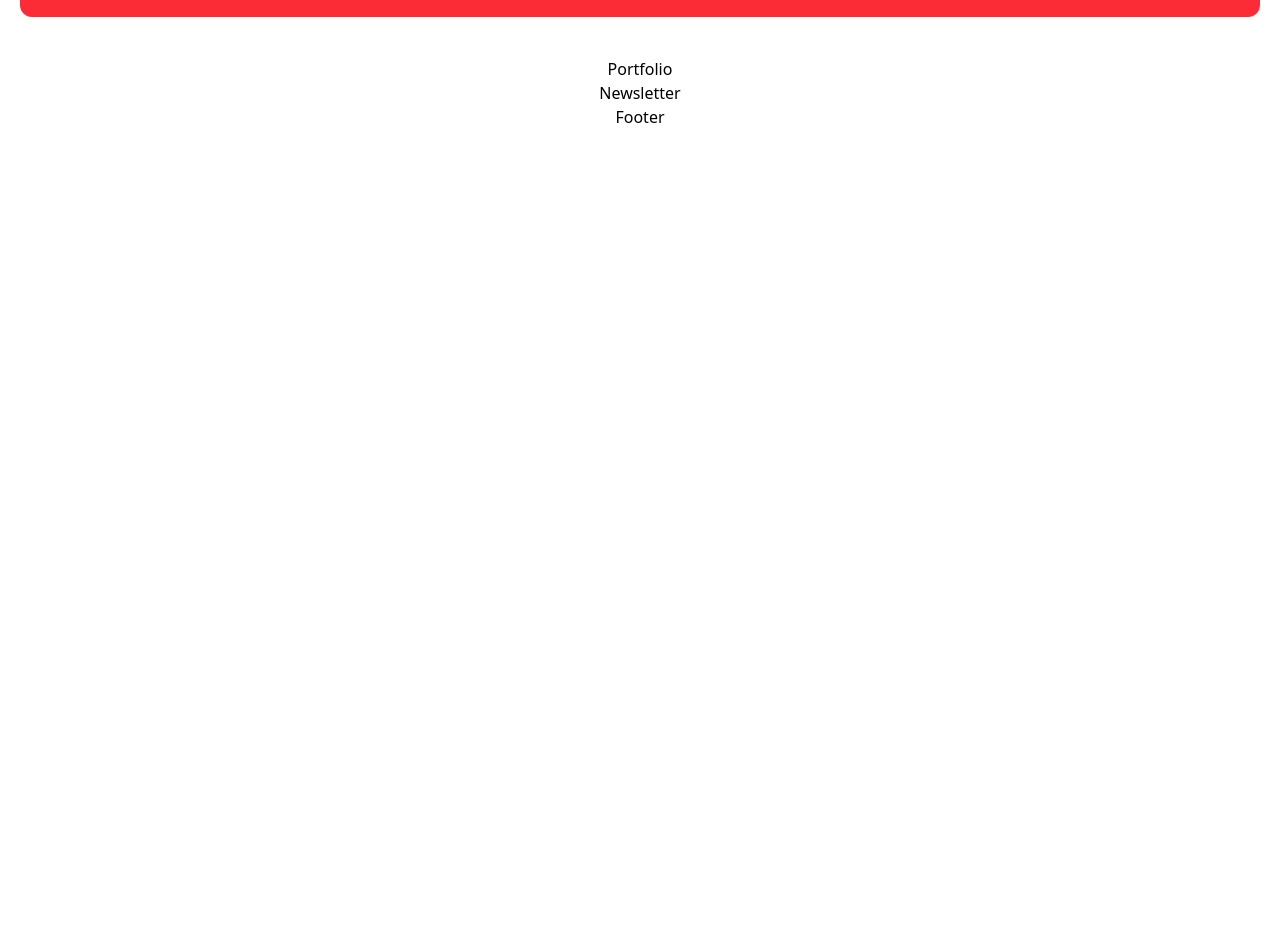
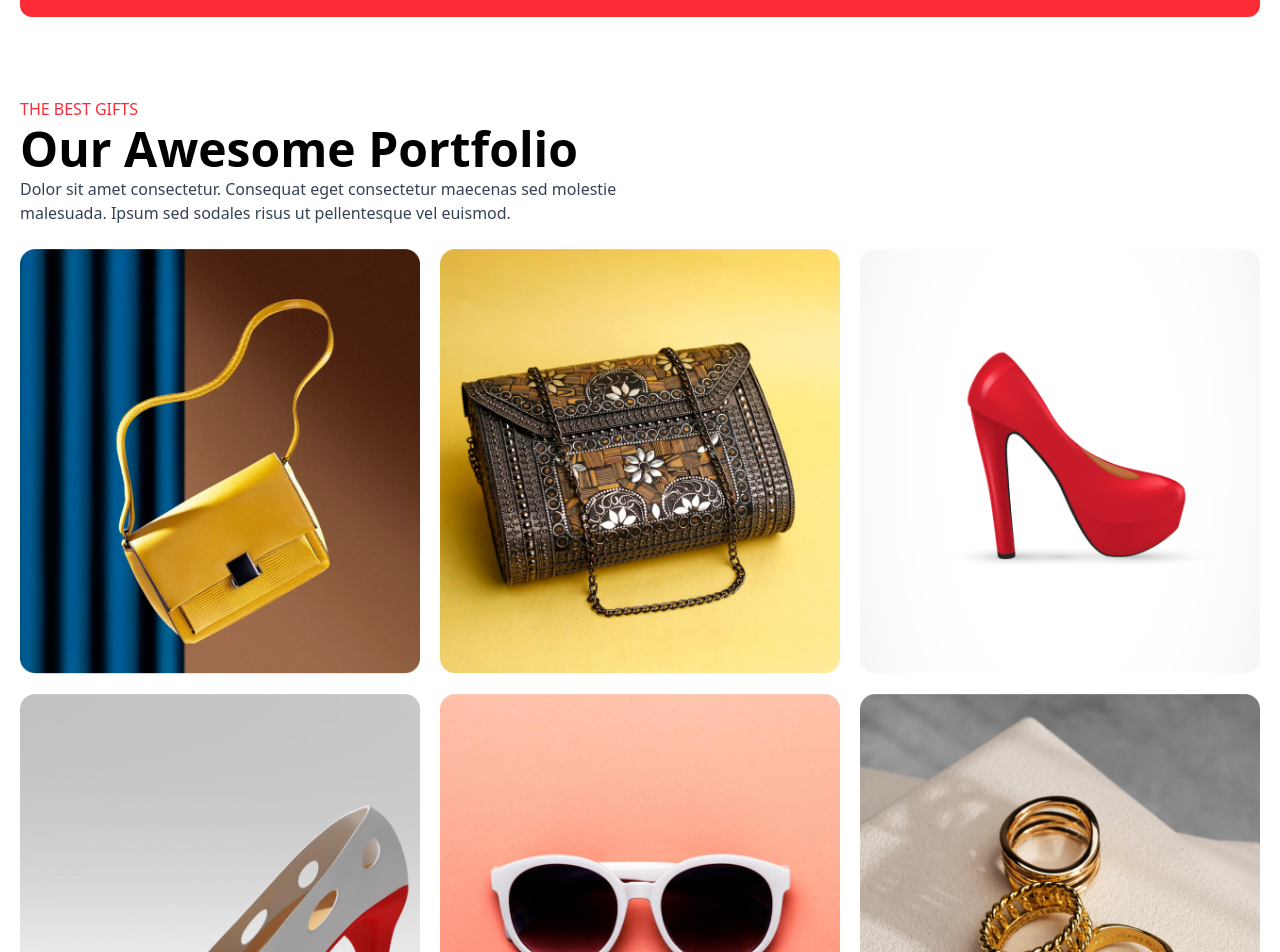
Before and after one commit to mrirakib04/landing-page-9, a React (Vite) app: page / in a window 1280 px wide. Shown: the part 3260-4212 px from the top of the page. Before the commit the page ends 3389 px from the top, so only its background shows below. Built offline with nearby package versions, Linux system fonts and the light colour scheme.

Commit message:
portfolio section

```diff
--- a/src/components/Portfolio.jsx
+++ b/src/components/Portfolio.jsx
@@ -1,5 +1,31 @@
+import portfolio1 from "./../assets/img/Rectangle 3.png";
+import portfolio2 from "./../assets/img/Rectangle 4.png";
+import portfolio3 from "./../assets/img/Rectangle 5.png";
+import portfolio4 from "./../assets/img/Rectangle 6.png";
+import portfolio5 from "./../assets/img/Rectangle 7.png";
+import portfolio6 from "./../assets/img/Rectangle 8.png";
+
 const Portfolio = () => {
-  return <div>Portfolio</div>;
+  return (
+    <div className="container w-full py-10 px-5 flex flex-col items-start gap-1">
+      <p className="text-base text-red-500 font-medium">THE BEST GIFTS</p>
+      <h4 className="lg:text-5xl md:text-4xl sm:text-3xl text-2xl font-semibold flex items-center gap-1">
+        Our Awesome Portfolio
+      </h4>
+      <p className="lg:max-w-1/2 md:max-w-11/12 w-full text-gray-700">
+        Dolor sit amet consectetur. Consequat eget consectetur maecenas sed
+        molestie malesuada. Ipsum sed sodales risus ut pellentesque vel euismod.
+      </p>
+      <div className="md:w-full sm:w-4/5 mx-auto grid md:grid-cols-3 items-center justify-center grid-cols-2 gap-5 mt-5">
+        <img src={portfolio1} alt="portfolio1" />
+        <img src={portfolio2} alt="portfolio2" />
+        <img src={portfolio3} alt="portfolio3" />
+        <img src={portfolio4} alt="portfolio4" />
+        <img src={portfolio5} alt="portfolio5" />
+        <img src={portfolio6} alt="portfolio6" />
+      </div>
+    </div>
+  );
 };
 
 export default Portfolio;
```
